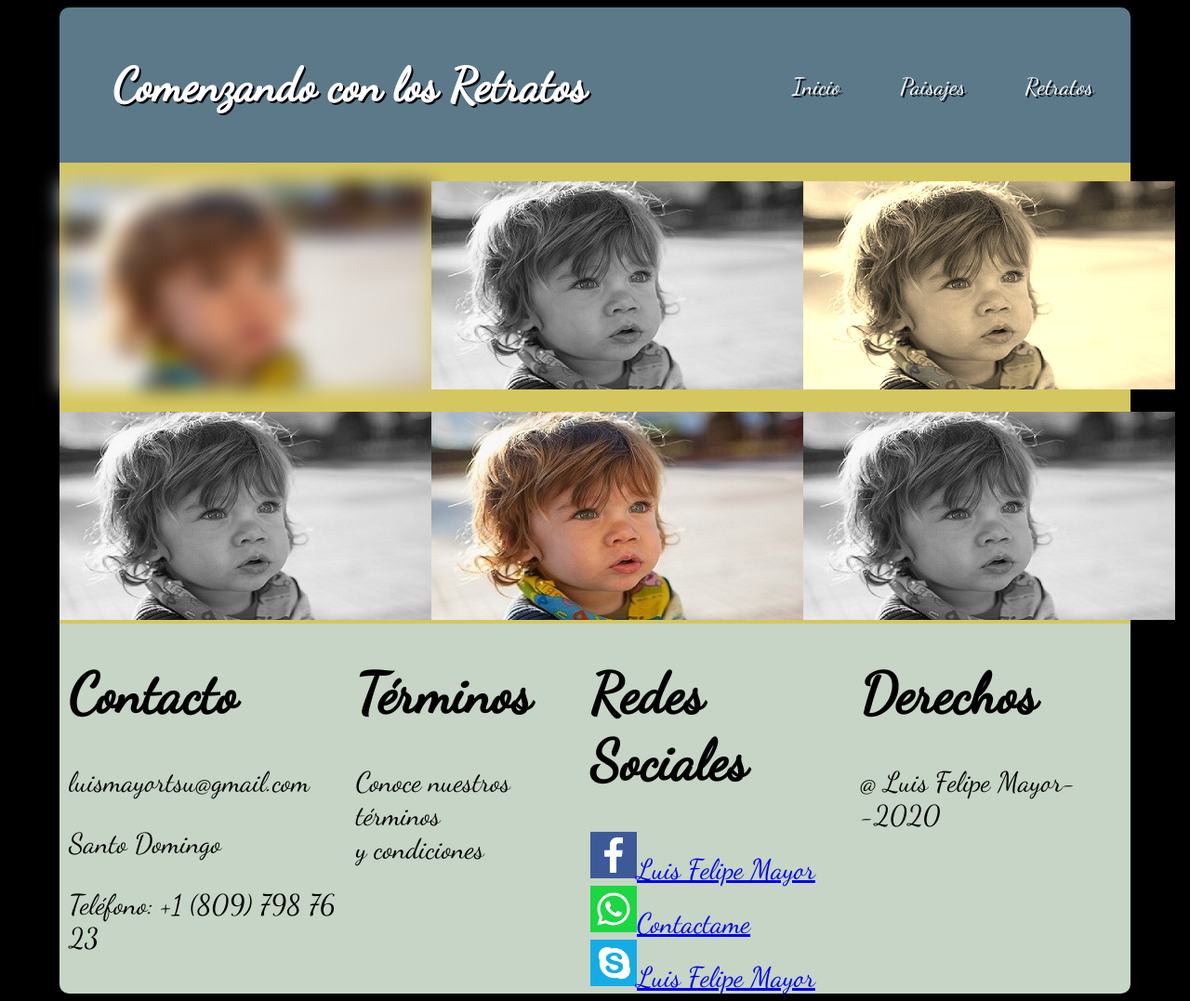
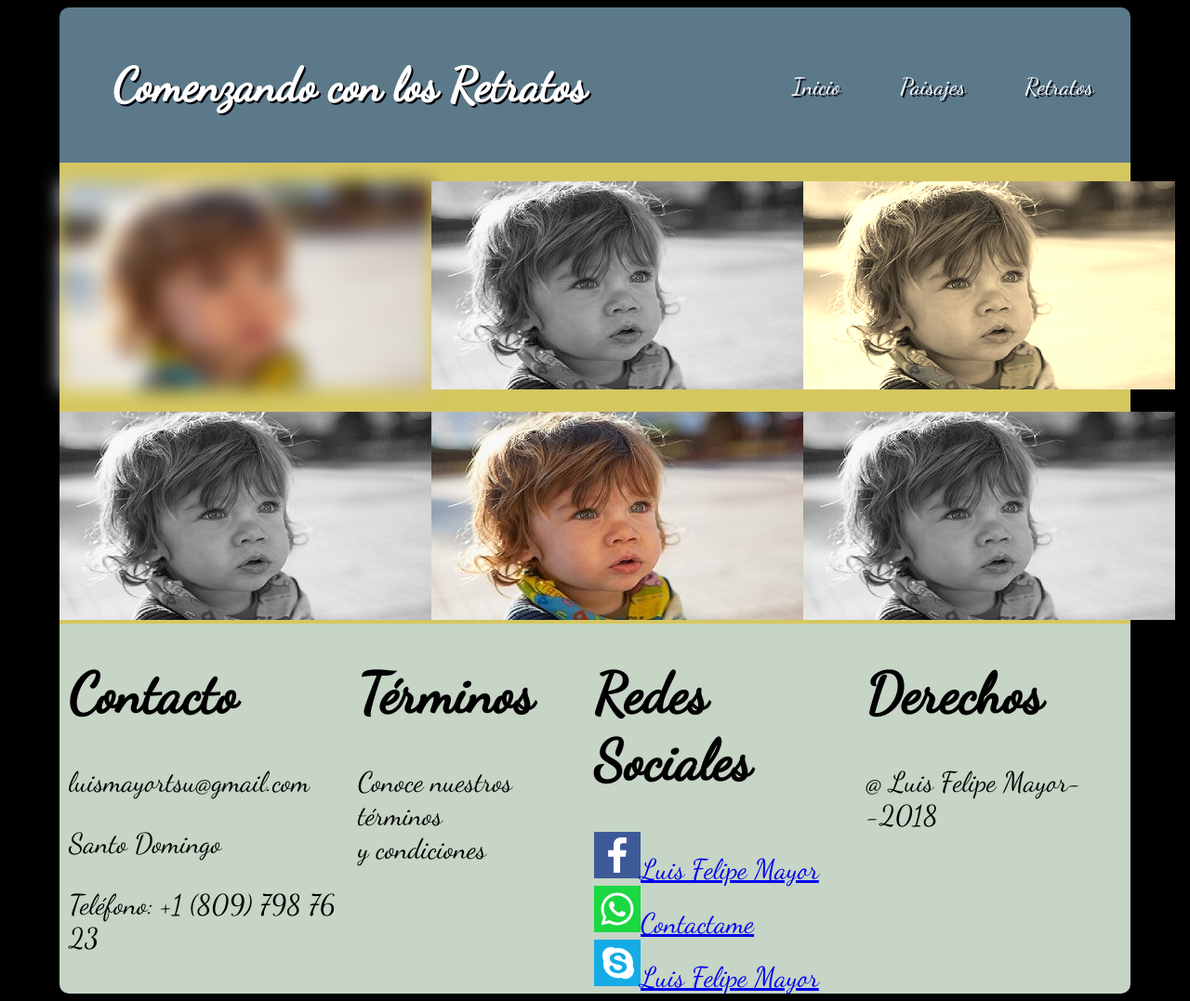
Before and after one commit to LuisMayor/Css_Luis_Mayor, a plain HTML site: page Retratos.html in a window 1280 px wide. Shown: the whole page at 93% size. Drawn offline with Linux system fonts and the light colour scheme.

Commit message:
Listo para evaluación

```diff
--- a/CSS/estilos.css
+++ b/CSS/estilos.css
@@ -303,6 +303,7 @@ img{
   }
   #Bloque3 {
     flex-direction: column;
+
   }
   #Bloque4 {
     flex-direction: column;
--- a/Retratos.html
+++ b/Retratos.html
@@ -2,7 +2,7 @@
 <html lang="en" dir="ltr">
   <head>
     <meta charset="utf-8">
-    <meta name="viewport" content="width=device-width">
+    <meta name="viewport" content="user-scalable=no, width=device-width, initial-scale=1">
     <title>Paisajes o Retratos</title>
     <link rel="stylesheet" href="css/estilos.css">
     <link href='https://fonts.googleapis.com/css?family=Dancing Script' rel='stylesheet' type='text/css'>
@@ -45,7 +45,6 @@
          </div>
         </div>
        </div>
-
       </div>
     <footer>
      <div id="PiedePagina">
@@ -69,7 +68,7 @@
         </div>
        <div id="Bloque4">
          <h1>Derechos</h1>
-         <p>@ Luis Felipe Mayor--2020</p>
+         <p>@ Luis Felipe Mayor--2018</p>
        </div>
      </div>
     </footer>
```
Also changed, not shown: Index.html (+1 -1 lines), Paisajes.html (+1 -1 lines). Lines whose indentation alone changed are shown as unchanged.
